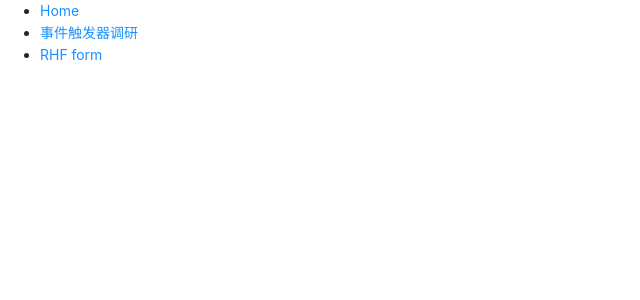
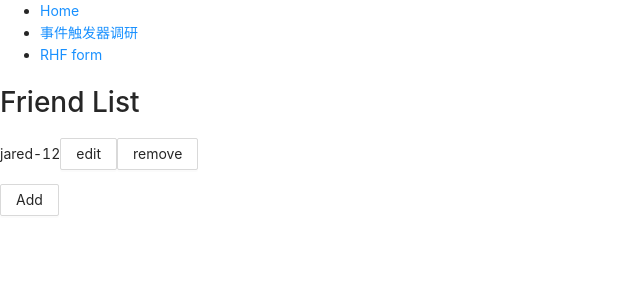
Before and after one commit to linchen2chris/react-demo, a React (Create React App) app: page /formik-field-array in a window 1280 px wide. Shown: the top 300 px of the page, without its empty margins (0-640 px from the left). Built offline with nearby package versions, Linux system fonts and the light colour scheme; the HTML template or start-up script is replaced by a standard one.

Commit message:
[Chen] add sub form to realise modal add form array

```diff
--- /dev/null
+++ b/src/02-formik-antd/FormikArrayForm.jsx
@@ -0,0 +1,103 @@
+import { Button, Modal } from "antd";
+import { Form, Input, InputNumber } from "formik-antd";
+import { Formik, FieldArray } from "formik";
+import React from "react";
+
+export const FormikArrayForm = () => (
+  <div>
+    <h1>Friend List</h1>
+    <Formik
+      initialValues={{ friends: [{ name: "jared", age: 12 }] }}
+      onSubmit={(values) => console.log("formik array form:", values)}
+      render={(formikProps) => (
+        <FieldArray name="friends" component={FriendForm} />
+      )}
+    />
+  </div>
+);
+
+export const FriendForm = ({
+  move,
+  swap,
+  push,
+  insert,
+  unshift,
+  replace,
+  pop,
+  form,
+  remove,
+}) => {
+  const { friends } = form.values;
+  const [modal, setModal] = React.useState({ show: false, index: 0 });
+  return (
+    <>
+      {friends.map((friend, idx) => {
+        return (
+          <p>
+            {friend.name}-{friend.age}
+            <Button
+              onClick={() => {
+                setModal({ show: true, index: idx });
+              }}
+            >
+              edit
+            </Button>
+            <Button
+              onClick={() => {
+                remove(idx);
+              }}
+            >
+              remove
+            </Button>
+          </p>
+        );
+      })}
+      <Button
+        onClick={() => {
+          setModal({ show: true, index: friends.length });
+        }}
+      >
+        Add
+      </Button>
+      <ModalForm
+        modal={modal}
+        setModal={setModal}
+        replace={replace}
+        initialValues={friends[modal.index]}
+      />
+    </>
+  );
+};
+
+export default FormikArrayForm;
+
+const ModalForm = ({ modal, setModal, replace, initialValues }) => {
+  return (
+    <Formik
+      initialValues={initialValues || { name: "", age: "" }}
+      enableReinitialize // very important
+      onSubmit={(values) => {
+        replace(modal.index, values);
+        setModal({ show: false });
+      }}
+    >
+      {(props) => {
+        console.log("Line 78", props.values);
+        return (
+          <Modal
+            visible={modal.show}
+            onCancel={() => {
+              setModal({ show: false });
+              /* props.resetForm(); */
+            }}
+            onOk={props.handleSubmit}
+            okButtonProps={{ htmlType: "submit" }}
+          >
+            <Input name={`name`} />
+            <InputNumber name={`age`} />
+          </Modal>
+        );
+      }}
+    </Formik>
+  );
+};
--- a/src/App.js
+++ b/src/App.js
@@ -12,6 +12,7 @@ import React from "react";
 
 import AntdForm from './01-react-hook-form-antd/AntdForm';
 import EventsListener from './00-rxjs-events/EventsListener';
+import FormikArrayForm from './02-formik-antd/FormikArrayForm';
 import FormikForm from './02-formik-antd/FormikForm';
 import RHFForm from './01-react-hook-form-antd/RHFForm';
 
@@ -41,6 +42,7 @@ function App() {
         <Route path="/rhf-form"><RHFForm/></Route>
         <Route path="/ant-form"><AntdForm/></Route>
         <Route path="/formik-form"><FormikForm/></Route>
+        <Route path="/formik-field-array"><FormikArrayForm/></Route>
       </Switch>
     </div>
   </Router>
```
